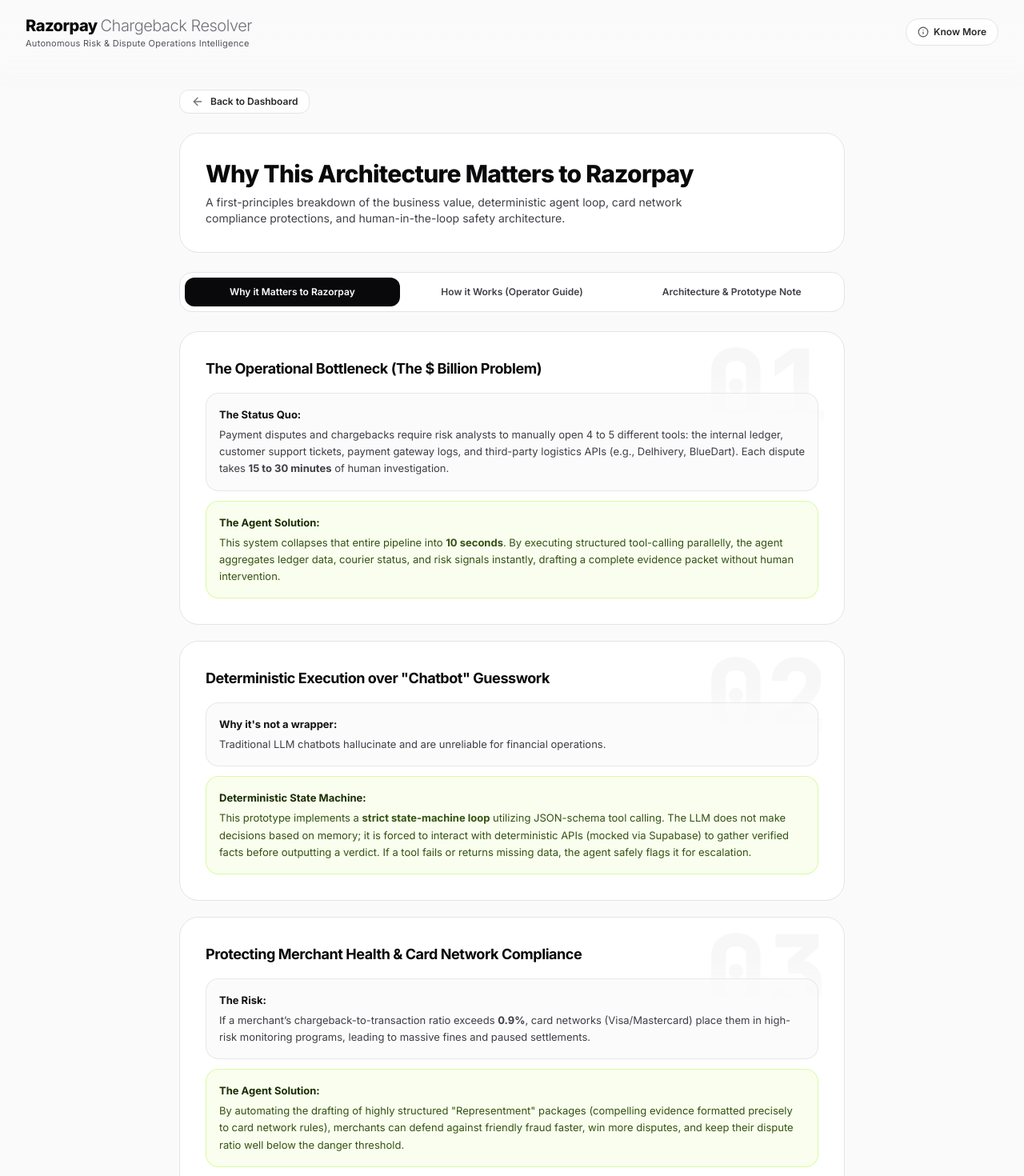
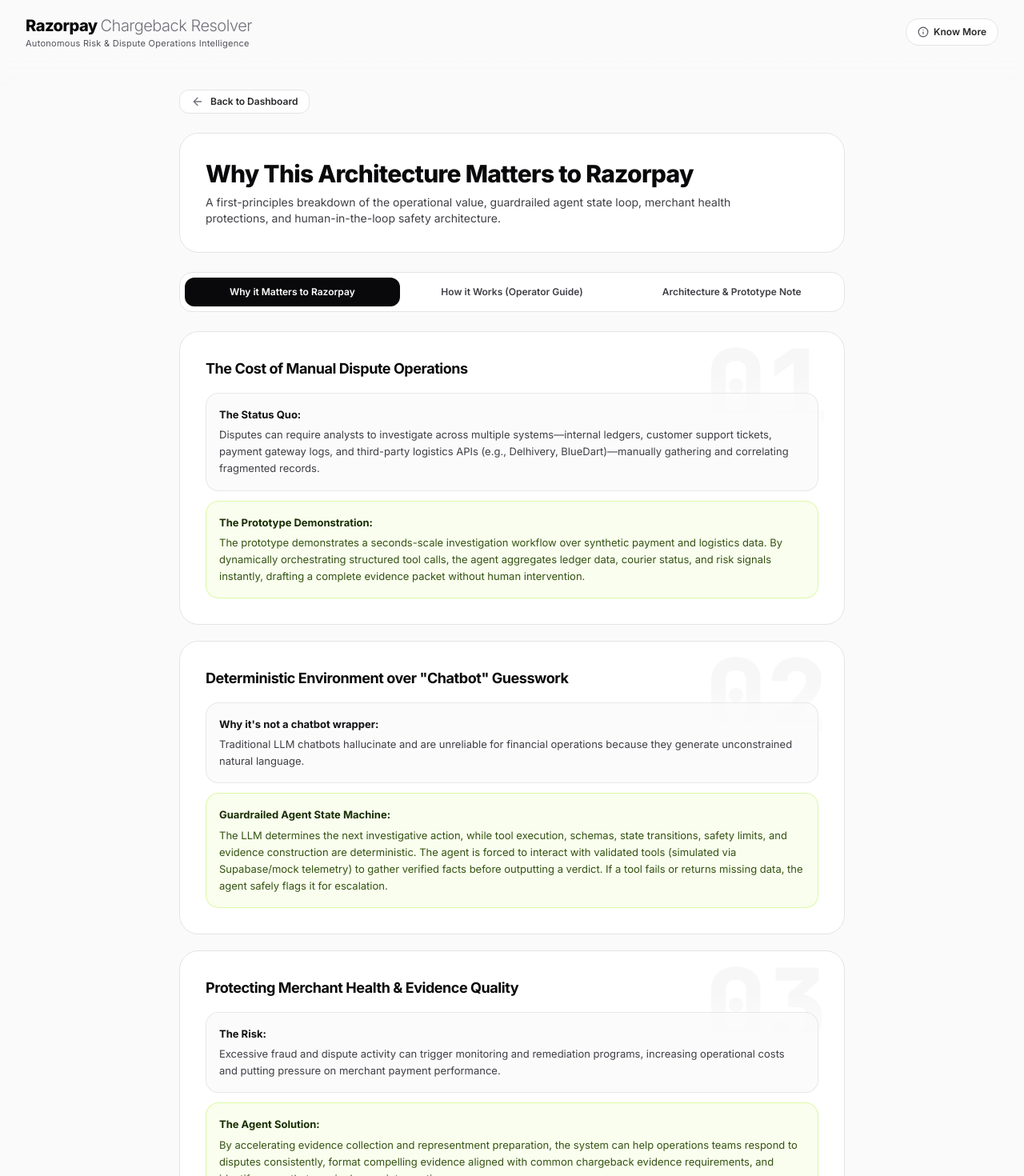
Before and after one commit to Charannsai/chargebackagent, a Next.js app: page /know-more in a window 1280 px wide. Shown: the top 1470 px of the page at 80% size. Built offline with nearby package versions, Linux system fonts and the light colour scheme.

Commit message:
feat: add KnowMore information page and modal to explain agent architecture and operational value

```diff
--- a/app/know-more/page.tsx
+++ b/app/know-more/page.tsx
@@ -44,7 +44,7 @@
             Why This Architecture Matters to Razorpay
           </h1>
           <p className="text-xs sm:text-sm text-charcoal-600 leading-relaxed max-w-2xl">
-            A first-principles breakdown of the business value, deterministic agent loop, card network compliance protections, and human-in-the-loop safety architecture.
+            A first-principles breakdown of the operational value, guardrailed agent state loop, merchant health protections, and human-in-the-loop safety architecture.
           </p>
         </div>
 
@@ -87,7 +87,7 @@
         {/* ==================================================== */}
         {activeTab === 'why' && (
           <div className="space-y-5 animate-fade-in">
-            {/* 1. The Operational Bottleneck */}
+            {/* 1. The Cost of Manual Dispute Operations */}
             <div className="group relative bg-white p-6 sm:p-8 rounded-3xl border border-charcoal-200 shadow-subtle overflow-hidden transition-all hover:border-charcoal-300">
               {/* Big Faded Overlay Number 01 */}
               <div className="absolute top-1 right-5 text-7xl sm:text-9xl font-black font-mono text-charcoal-100/70 select-none pointer-events-none [mask-image:linear-gradient(to_bottom,black_40%,transparent_100%)] transition-colors group-hover:text-lime-100/80">
@@ -96,28 +96,28 @@
 
               <div className="relative z-10 space-y-4">
                 <h3 className="text-base sm:text-lg font-bold text-charcoal-950 tracking-tight">
-                  The Operational Bottleneck (The $ Billion Problem)
+                  The Cost of Manual Dispute Operations
                 </h3>
 
                 <div className="space-y-3 text-xs sm:text-[13px] leading-relaxed">
                   <div className="p-4 rounded-2xl bg-charcoal-50/80 border border-charcoal-200/80 space-y-1">
                     <span className="font-bold text-charcoal-900 block">The Status Quo:</span>
                     <p className="text-charcoal-600">
-                      Payment disputes and chargebacks require risk analysts to manually open 4 to 5 different tools: the internal ledger, customer support tickets, payment gateway logs, and third-party logistics APIs (e.g., Delhivery, BlueDart). Each dispute takes <strong>15 to 30 minutes</strong> of human investigation.
+                      Disputes can require analysts to investigate across multiple systems—internal ledgers, customer support tickets, payment gateway logs, and third-party logistics APIs (e.g., Delhivery, BlueDart)—manually gathering and correlating fragmented records.
                     </p>
                   </div>
 
                   <div className="p-4 rounded-2xl bg-lime-50/70 border border-lime-200/90 space-y-1">
-                    <span className="font-bold text-lime-950 block">The Agent Solution:</span>
+                    <span className="font-bold text-lime-950 block">The Prototype Demonstration:</span>
                     <p className="text-lime-900">
-                      This system collapses that entire pipeline into <strong>10 seconds</strong>. By executing structured tool-calling parallelly, the agent aggregates ledger data, courier status, and risk signals instantly, drafting a complete evidence packet without human intervention.
+                      The prototype demonstrates a seconds-scale investigation workflow over synthetic payment and logistics data. By dynamically orchestrating structured tool calls, the agent aggregates ledger data, courier status, and risk signals instantly, drafting a complete evidence packet without human intervention.
                     </p>
                   </div>
                 </div>
               </div>
             </div>
 
-            {/* 2. Deterministic Execution over "Chatbot" Guesswork */}
+            {/* 2. Guardrailed Agent State Machine */}
             <div className="group relative bg-white p-6 sm:p-8 rounded-3xl border border-charcoal-200 shadow-subtle overflow-hidden transition-all hover:border-charcoal-300">
               {/* Big Faded Overlay Number 02 */}
               <div className="absolute top-1 right-5 text-7xl sm:text-9xl font-black font-mono text-charcoal-100/70 select-none pointer-events-none [mask-image:linear-gradient(to_bottom,black_40%,transparent_100%)] transition-colors group-hover:text-lime-100/80">
@@ -126,28 +126,28 @@
 
               <div className="relative z-10 space-y-4">
                 <h3 className="text-base sm:text-lg font-bold text-charcoal-950 tracking-tight">
-                  Deterministic Execution over &quot;Chatbot&quot; Guesswork
+                  Deterministic Environment over &quot;Chatbot&quot; Guesswork
                 </h3>
 
                 <div className="space-y-3 text-xs sm:text-[13px] leading-relaxed">
                   <div className="p-4 rounded-2xl bg-charcoal-50/80 border border-charcoal-200/80 space-y-1">
-                    <span className="font-bold text-charcoal-900 block">Why it&apos;s not a wrapper:</span>
+                    <span className="font-bold text-charcoal-900 block">Why it&apos;s not a chatbot wrapper:</span>
                     <p className="text-charcoal-600">
-                      Traditional LLM chatbots hallucinate and are unreliable for financial operations.
+                      Traditional LLM chatbots hallucinate and are unreliable for financial operations because they generate unconstrained natural language.
                     </p>
                   </div>
 
                   <div className="p-4 rounded-2xl bg-lime-50/70 border border-lime-200/90 space-y-1">
-                    <span className="font-bold text-lime-950 block">Deterministic State Machine:</span>
+                    <span className="font-bold text-lime-950 block">Guardrailed Agent State Machine:</span>
                     <p className="text-lime-900">
-                      This prototype implements a <strong>strict state-machine loop</strong> utilizing JSON-schema tool calling. The LLM does not make decisions based on memory; it is forced to interact with deterministic APIs (mocked via Supabase) to gather verified facts before outputting a verdict. If a tool fails or returns missing data, the agent safely flags it for escalation.
+                      The LLM determines the next investigative action, while tool execution, schemas, state transitions, safety limits, and evidence construction are deterministic. The agent is forced to interact with validated tools (simulated via Supabase/mock telemetry) to gather verified facts before outputting a verdict. If a tool fails or returns missing data, the agent safely flags it for escalation.
                     </p>
                   </div>
                 </div>
               </div>
             </div>
 
-            {/* 3. Protecting Merchant Health & Card Network Compliance */}
+            {/* 3. Protecting Merchant Health & Evidence Quality */}
             <div className="group relative bg-white p-6 sm:p-8 rounded-3xl border border-charcoal-200 shadow-subtle overflow-hidden transition-all hover:border-charcoal-300">
               {/* Big Faded Overlay Number 03 */}
               <div className="absolute top-1 right-5 text-7xl sm:text-9xl font-black font-mono text-charcoal-100/70 select-none pointer-events-none [mask-image:linear-gradient(to_bottom,black_40%,transparent_100%)] transition-colors group-hover:text-lime-100/80">
@@ -156,21 +156,21 @@
 
               <div className="relative z-10 space-y-4">
                 <h3 className="text-base sm:text-lg font-bold text-charcoal-950 tracking-tight">
-                  Protecting Merchant Health &amp; Card Network Compliance
+                  Protecting Merchant Health &amp; Evidence Quality
                 </h3>
 
                 <div className="space-y-3 text-xs sm:text-[13px] leading-relaxed">
                   <div className="p-4 rounded-2xl bg-charcoal-50/80 border border-charcoal-200/80 space-y-1">
                     <span className="font-bold text-charcoal-900 block">The Risk:</span>
                     <p className="text-charcoal-600">
-                      If a merchant’s chargeback-to-transaction ratio exceeds <strong>0.9%</strong>, card networks (Visa/Mastercard) place them in high-risk monitoring programs, leading to massive fines and paused settlements.
+                      Excessive fraud and dispute activity can trigger monitoring and remediation programs, increasing operational costs and putting pressure on merchant payment performance.
                     </p>
                   </div>
 
                   <div className="p-4 rounded-2xl bg-lime-50/70 border border-lime-200/90 space-y-1">
                     <span className="font-bold text-lime-950 block">The Agent Solution:</span>
                     <p className="text-lime-900">
-                      By automating the drafting of highly structured &quot;Representment&quot; packages (compelling evidence formatted precisely to card network rules), merchants can defend against friendly fraud faster, win more disputes, and keep their dispute ratio well below the danger threshold.
+                      By accelerating evidence collection and representment preparation, the system can help operations teams respond to disputes consistently, format compelling evidence aligned with common chargeback evidence requirements, and identify cases that require human intervention.
                     </p>
                   </div>
                 </div>
@@ -260,7 +260,7 @@
                       Evidence Synthesis
                     </h4>
                     <p className="text-xs text-charcoal-600 leading-relaxed">
-                      The agent scores evidence strength, checks corroborating signals, and drafts a formal representment rebuttal letter aligned with card network rules.
+                      The agent scores evidence strength, checks corroborating signals, and drafts a formal representment rebuttal letter aligned with common chargeback evidence requirements.
                     </p>
                   </div>
                 </div>
@@ -298,10 +298,10 @@
                 </h4>
               </div>
               <p className="text-xs text-charcoal-600 leading-relaxed">
-                This working prototype demonstrates the full autonomous reasoning loop and streaming UI using curated benchmark telemetry and live Groq LLM tool calling.
+                This working prototype demonstrates the full autonomous reasoning loop and streaming UI over synthetic payment, logistics, and risk data using live Groq LLM tool calling.
               </p>
               <p className="text-xs text-charcoal-600 leading-relaxed">
-                In an enterprise production deployment at Razorpay scale, the agent connects directly to real-time gateway webhooks, courier REST APIs (BlueDart, Delhivery, Shadowfax), internal merchant CRM microservices, and card network representment APIs (Visa VROL, Mastercard MasterCom, RuPay DMS).
+                A production implementation could integrate with relevant network representment systems and partner APIs (such as Visa VROL, Mastercard MasterCom, or RuPay DMS), subject to access, certification, and network requirements, alongside live payment gateway webhooks, courier REST APIs (e.g. BlueDart, Delhivery, Shadowfax), and internal merchant CRM microservices.
               </p>
             </div>
 
--- a/components/KnowMoreModal.tsx
+++ b/components/KnowMoreModal.tsx
@@ -265,10 +265,10 @@
                   </h4>
                 </div>
                 <p className="text-lime-900 leading-relaxed">
-                  This tool is an interactive working prototype running on curated benchmark dispute telemetry and live Groq LLM tool loops.
+                  This working prototype demonstrates the full autonomous reasoning loop and streaming UI over synthetic payment, logistics, and risk data using live Groq LLM tool calling.
                 </p>
                 <p className="text-lime-900/90 leading-relaxed">
-                  In a production enterprise deployment, the agent directly integrates with live Razorpay payment gateway webhooks, courier partner REST APIs (BlueDart, Delhivery, Shadowfax), internal risk scoring microservices, and card network representment APIs (Visa VROL, Mastercard MasterCom), processing real-time dispute payloads with sub-second latency and zero manual delay.
+                  A production implementation could integrate with relevant network representment systems and partner APIs (such as Visa VROL, Mastercard MasterCom, or RuPay DMS), subject to access, certification, and network requirements, alongside live payment gateway webhooks, courier partner REST APIs (e.g. BlueDart, Delhivery, Shadowfax), and internal risk scoring microservices.
                 </p>
               </div>
 
```
